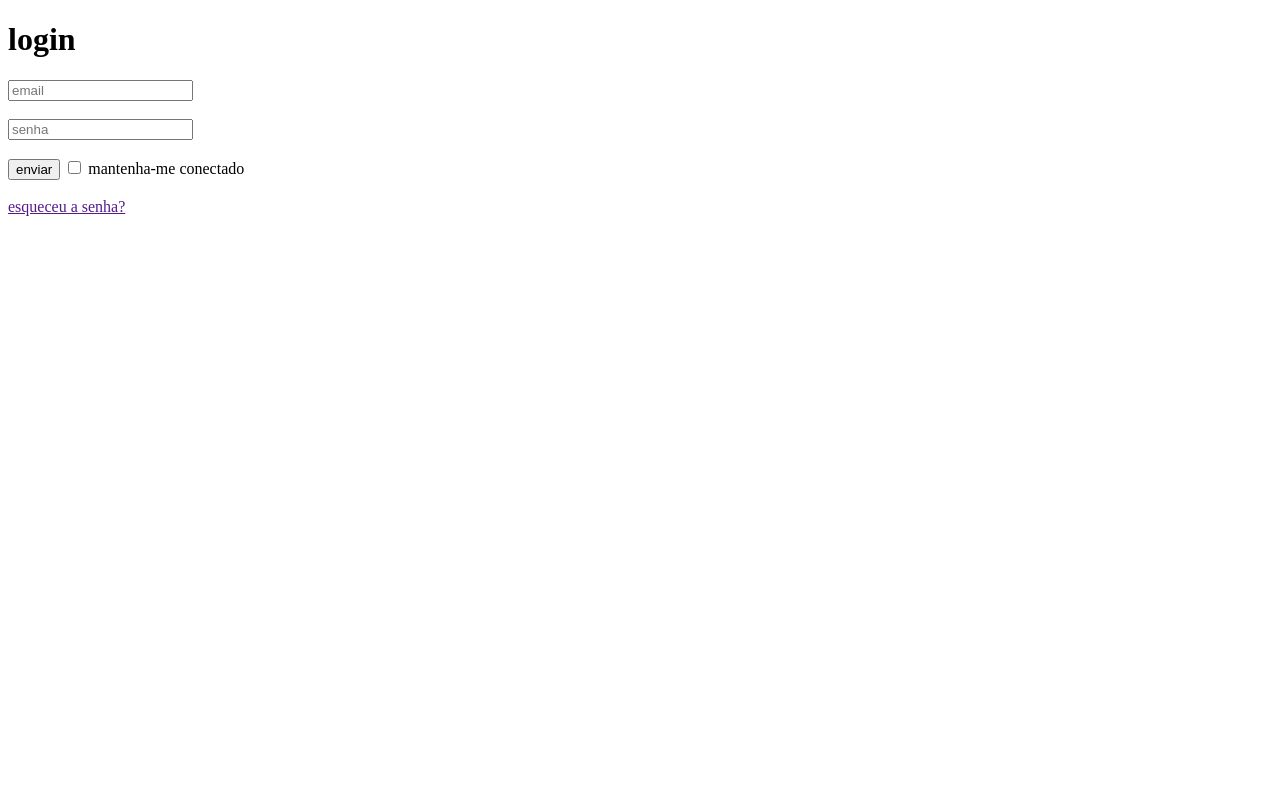
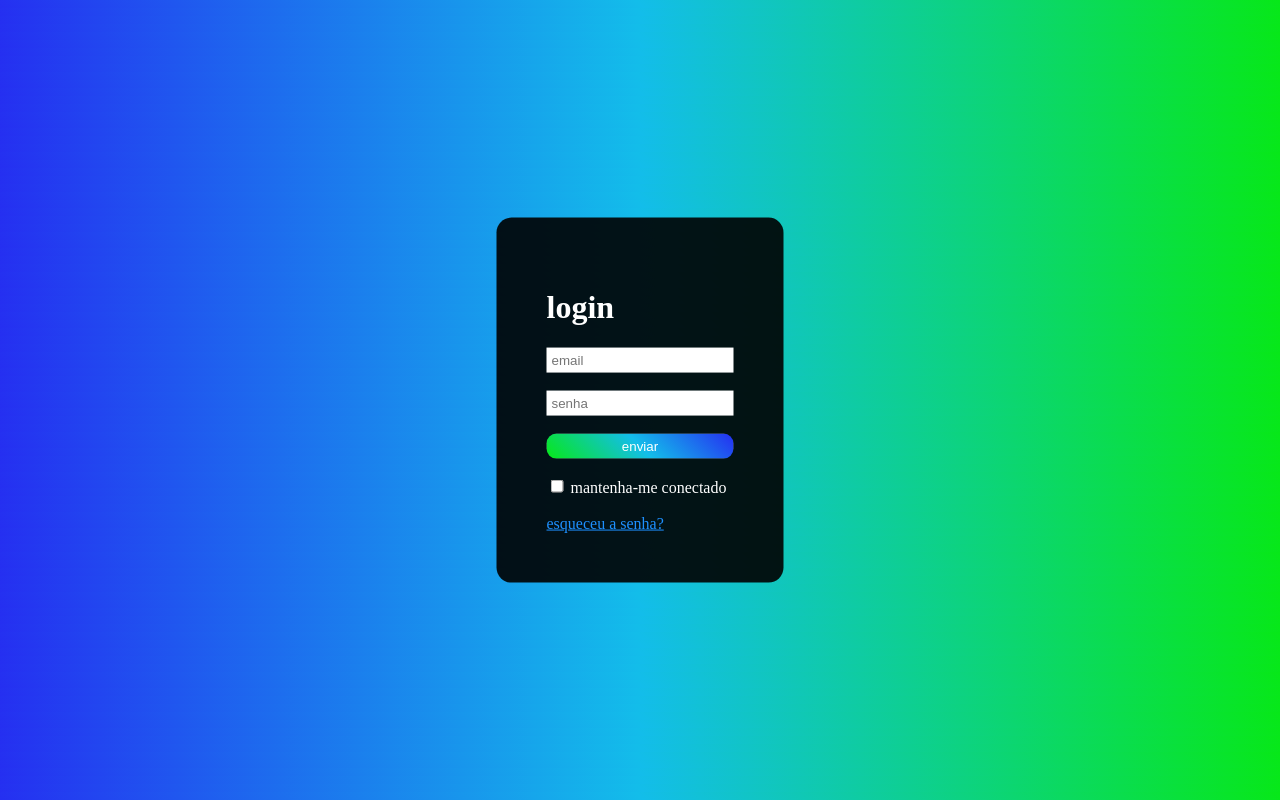
Before and after one commit to juliosilvacwb/controlle-financeiro, a plain HTML site: page tela_de_login.html in a window 1280 px wide. Drawn offline with Linux system fonts and the light colour scheme.

Commit message:
css adicionado

```diff
--- a/tela_de_login.html
+++ b/tela_de_login.html
@@ -5,6 +5,41 @@
     <meta http-equiv="X-UA-Compatible" content="IE=edge">
     <meta name="viewport" content="width=device-width, initial-scale=1.0">
     <title>tela de login</title>
+    <style>
+        body {
+            background-image: linear-gradient(45deg, #252FF1, #13BDEA, #07E818);
+        }
+        div{
+            background-color: rgba(0, 0, 0, 0.9);
+            position: absolute;
+            top: 50%;
+            left: 50%;
+            transform: translate(-50%,-50%);
+            padding: 50px;
+            border-radius: 15px;
+            color: white;
+        }
+        input{
+            padding: 5px;
+            border: none;
+            outline: none;
+        }
+        button{
+            background-image:linear-gradient(45deg,#07E818, #13BDEA, #252FF1 );
+            border: none;
+            padding: 5px;
+            width: 100%;
+            border-radius: 10px;
+            color: white;
+        }
+        button:hover{
+            background-image:linear-gradient(45deg, #252FF1, #13BDEA, #07E818);
+            cursor: pointer;
+        }
+        a{
+            color:dodgerblue;
+        }
+    </style>
 </head>
 <body>
     <div>
@@ -13,7 +48,9 @@
         <br><br>
         <input type="password" placeholder="senha">
         <br><br>
-        <button>enviar</button>   <input type="checkbox" > <label for="checkbox">mantenha-me conectado</label>
+        <button>enviar</button>
+        <br><br>
+        <input type="checkbox" > <label for="checkbox">mantenha-me conectado</label>
         <br><br>
         <a href="">esqueceu a senha?</a>
     </div>
```
